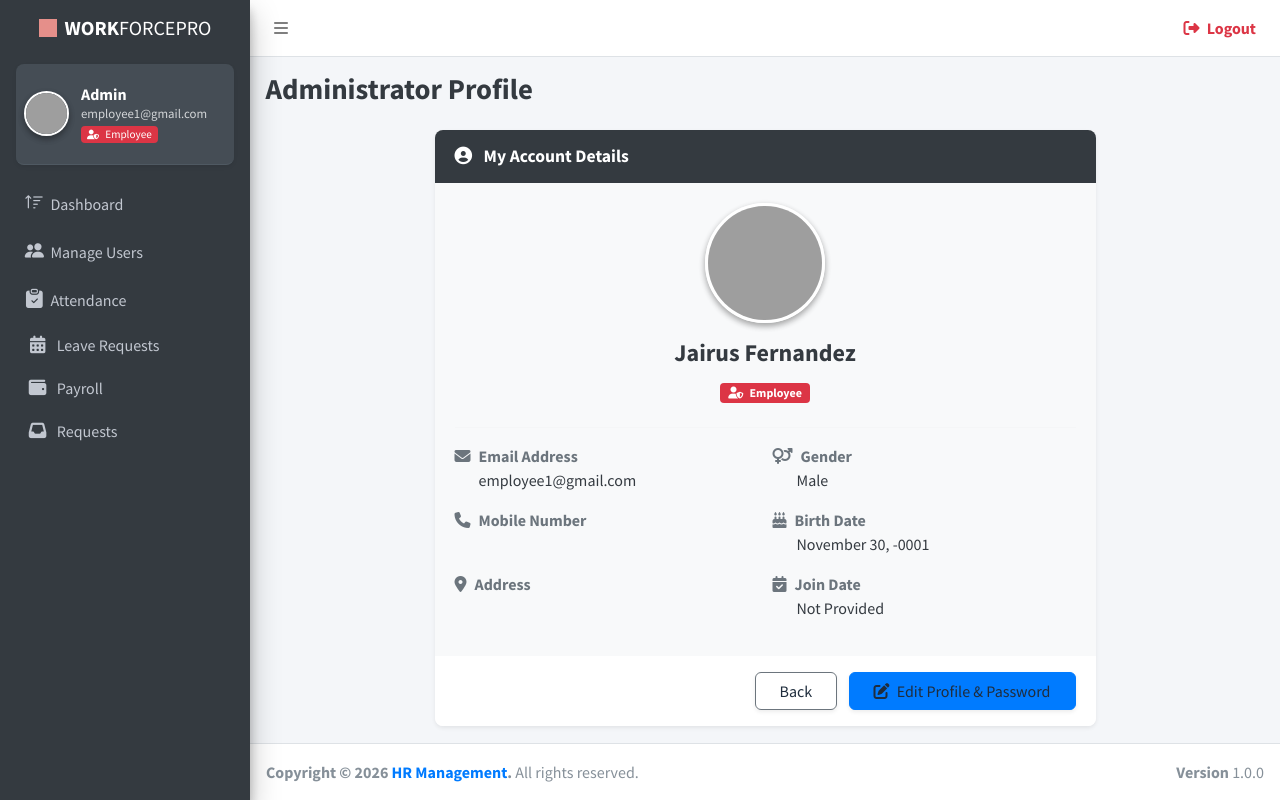
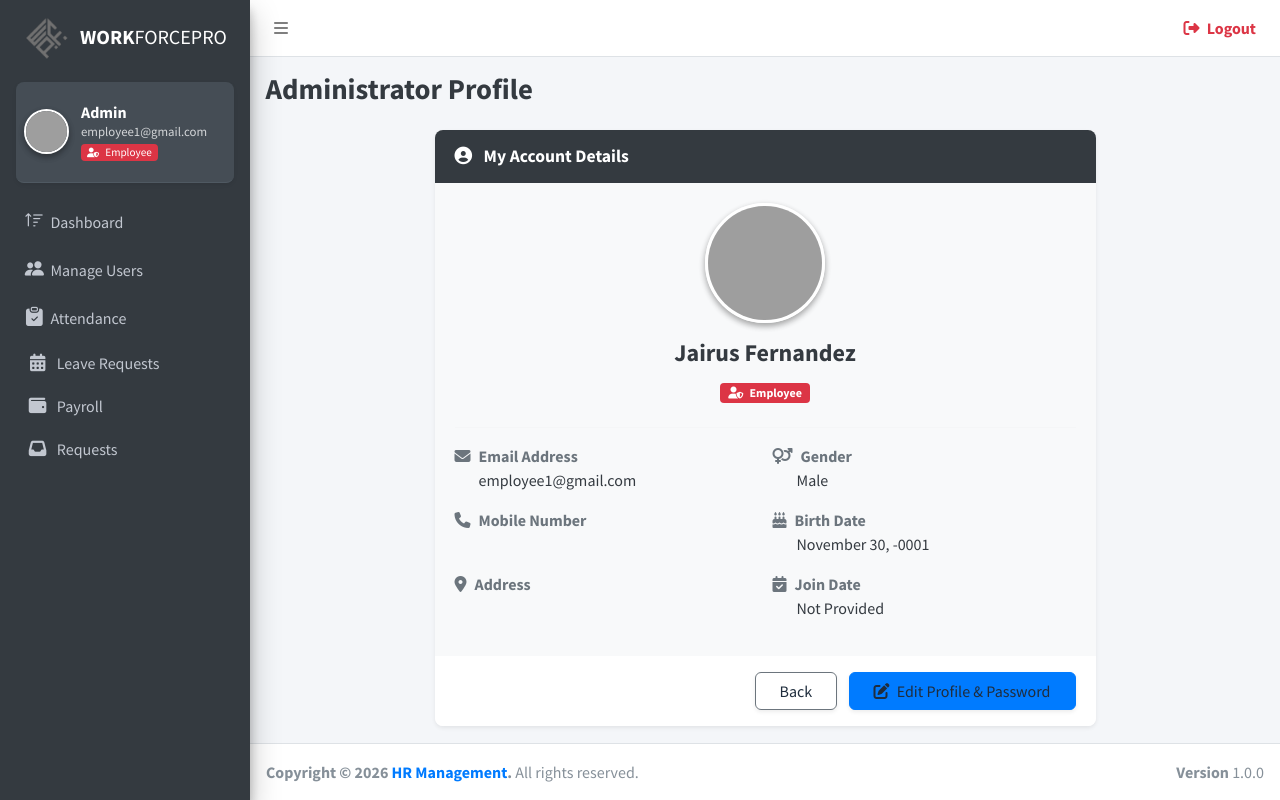
Before and after one commit to Stevengleins/HRFinals, a PHP site: page /Admin/admin_profile.php in a window 1280 px wide. Run offline with PHP 8.4, Linux system fonts and the light colour scheme; a user stored in the database is signed in; data comes from the database, SQL or seed files in the repository; some libraries are stand-ins or nearby versions; grey boxes are pictures that could not be loaded.

Commit message:
Update admin header link and logo source

```diff
--- a/includes/admin_header.php
+++ b/includes/admin_header.php
@@ -75,8 +75,8 @@ if (isset($_SESSION['user_id'])) {
   </nav>
 
   <aside class="main-sidebar sidebar-dark-primary elevation-4">
-    <a href="dashboard.php" class="brand-link d-flex align-items-center justify-content-center border-bottom-0">
-      <div class="mr-2" style="width: 18px; height: 18px; background: #e58f8a;"></div>
+    <a href="../Admin/dashboard.php" class="brand-link d-flex align-items-center justify-content-center border-bottom-0">
+      <img src="../logo.png" alt="WORKFORCEPRO" style="max-height: 48px; width: auto; margin-right: 10px;" />
       <span class="brand-text m-0 font-weight-bold">WORK<span class="font-weight-normal">FORCEPRO</span></span>
     </a>
 
```
